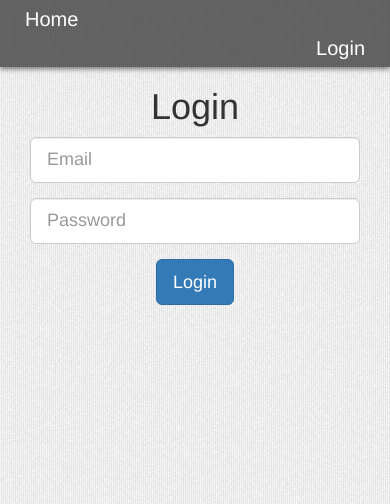
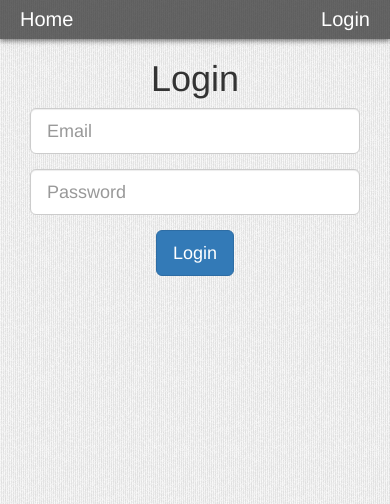
Before and after one commit to awrichar/just-one-question, a Node server app: page /auth/login in a window 390 px wide. Shown: the top 504 px of the page. Run offline with Node 20, Linux system fonts and the light colour scheme; some libraries are stand-ins or nearby versions.

Commit message:
Tweak grid for better responsive layout

```diff
--- a/app/public/css/styles.css
+++ b/app/public/css/styles.css
@@ -14,11 +14,19 @@ body {
 
 .main-nav a {
     color: #fff;
-    margin: 0 10px;
+    margin: 0 5px;
 }
 
 .main-nav .account-options {
     text-align: right;
+}
+
+.main-nav .username-wrapper {
+    text-align: right;
+}
+
+.main-nav .username {
+    margin: 0 5px;
 }
 
 .main {
--- a/app/views/login.ejs
+++ b/app/views/login.ejs
@@ -6,11 +6,9 @@
   </head>
 
   <body>
-    <% include partials/nav %>
+    <% include partials/body_start %>
+    <div class="col-md-12">
 
-    <div class="container main">
-      <div class="row">
-        <div class="col-md-8 col-md-offset-2">
       <h1>Login</h1>
       <form method="post">
         <div class="form-group col-md-6 col-md-offset-3">
@@ -25,10 +23,8 @@
           <button type="submit" class="btn btn-primary btn-lg">Login</button>
         </div>
       </form>
+
     </div>
-      </div>
-    </div>
-
-    <% include partials/foot %>
+    <% include partials/body_end %>
   </body>
 </html>
--- /dev/null
+++ b/app/views/partials/body_end.ejs
@@ -0,0 +1,5 @@
+      </div>
+    </div>
+  </div>
+</div>
+<% include scripts %>
--- /dev/null
+++ b/app/views/partials/body_start.ejs
@@ -0,0 +1,5 @@
+<% include nav %>
+<div class="container">
+  <div class="row">
+    <div class="col-md-8 col-md-offset-2">
+      <div class="row main">
--- a/app/views/partials/nav.ejs
+++ b/app/views/partials/nav.ejs
@@ -1,21 +1,33 @@
 <nav class="main-nav">
   <div class="container">
     <div class="row">
-      <div class="col-md-3 col-md-offset-2">
+      <div class="col-md-8 col-md-offset-2">
+        <div class="row">
+
+          <div class="col-sm-5 col-xs-8">
             <a href="/">Home</a>
             <% if (user) { %>
               <a href="/results">Results</a>
             <% } %>
           </div>
 
-      <div class="col-md-5 account-options">
+          <div class="col-sm-7 col-xs-4 account-options">
             <% if (user) { %>
-          <span><%= user.username %></span>
+              <span class="hidden-xs username"><%= user.username %></span>
               <a href="/auth/logout">Logout</a>
             <% } else { %>
               <a href="/auth/login">Login</a>
             <% } %>
           </div>
+
+          <% if (user) { %>
+            <div class="visible-xs-block col-xs-12 username-wrapper">
+              <span class="username"><%= user.username %></span>
+            </div>
+          <% } %>
+
+        </div>
+      </div>
     </div>
   </div>
 </nav>
--- a/app/views/partials/foot.ejs
+++ b/app/views/partials/scripts.ejs
@@ -2,4 +2,3 @@
 <script src="/js/jquery.min.js"></script>
 <script src="/js/bootstrap.min.js"></script>
 <script src="/js/angular.min.js"></script>
-<script src="/js/Chart.min.js"></script>
```
Also changed, not shown: app/views/error.ejs (+6 -10 lines), app/views/index.ejs (+4 -8 lines), app/views/preview.ejs (+4 -8 lines), app/views/result.ejs (+5 -8 lines), app/views/results.ejs (+4 -8 lines), app/views/success.ejs (+6 -10 lines). Lines whose indentation alone changed are shown as unchanged.
